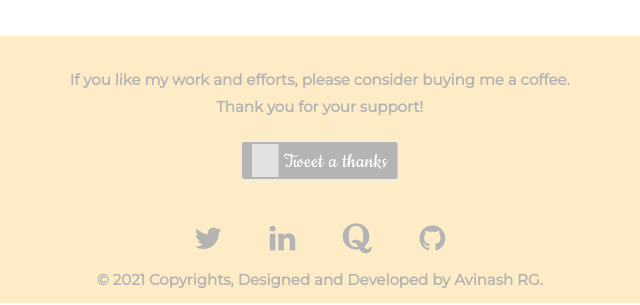
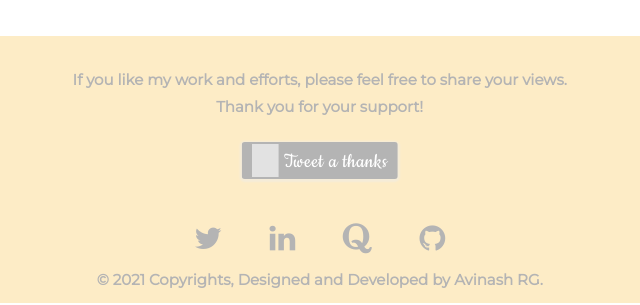
Before and after one commit to AvinashRG-008/AvinashRG.github.io, a plain HTML site: page index.html in a window 1280 px wide. Shown: the part 2634-2939 px from the top of the page, 435-1075 px from the left. Drawn offline with nearby package versions, Linux system fonts and the light colour scheme; grey boxes are pictures that could not be loaded; a web font is replaced by a local one.

Commit message:
Update index.html

```diff
--- a/index.html
+++ b/index.html
@@ -398,7 +398,7 @@
                         <div class="col-md-12">
                            <div class="row row-bottom-padded-sm animate-box" data-animate-effect="fadeInLeft">
                               <div class="hire">
-                                 <p style="text-align: center"><strong>If you like my work and efforts, please consider buying me a coffee.<br>Thank you for your support!</strong></p>
+                                 <p style="text-align: center"><strong>If you like my work and efforts, please feel free to share your views.<br>Thank you for your support!</strong></p>
                                  <div align=center>
                                     <link href="https://fonts.googleapis.com/css?family=Cookie" rel="stylesheet">
 
```
